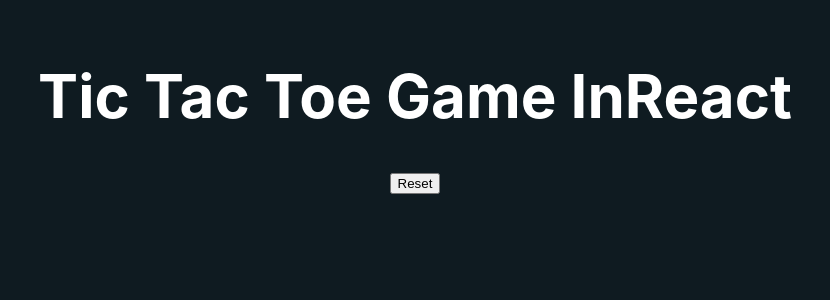
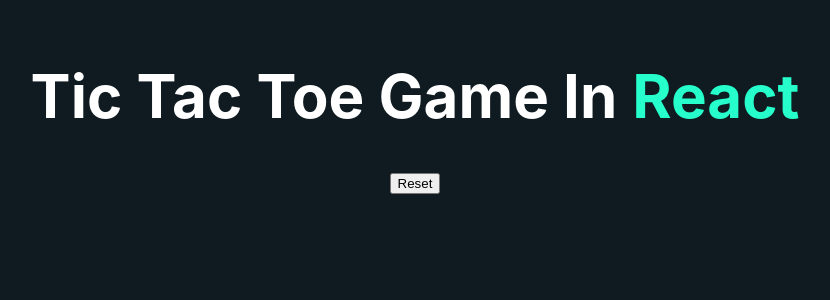
Before and after one commit to Faizan3N/Tic-Tac-Toe, a React (Create React App) app: page / in a window 1280 px wide. Shown: the top 300 px of the page, without its empty margins (225-1055 px from the left). Built offline with nearby package versions, Linux system fonts and the light colour scheme.

Commit message:
Error Resolved

```diff
--- a/src/Components/Assets/TicTacToe.css
+++ b/src/Components/Assets/TicTacToe.css
@@ -11,3 +11,7 @@
     justify-content: center;
     align-items: center;
 }
+.title span{
+    color: #26ffcb;
+    padding-left: 15px;
+}
```
